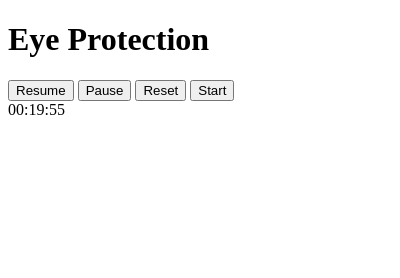
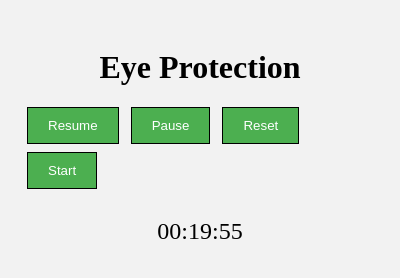
Before and after one commit to Nandika-A/EyeProtection, a browser extension: page popup.html in a window 400 px wide. Drawn offline with Linux system fonts and the light colour scheme.

Commit message:
added css

```diff
--- /dev/null
+++ b/popup.css
@@ -0,0 +1,24 @@
+body {
+    padding: 20px;
+    background-color: #f2f2f2;
+}
+
+h1 {
+    text-align: center;
+}
+
+button {
+    padding: 10px 20px;
+    background-color: #4CAF50;
+    color: white;
+    border: none;
+    cursor: pointer;
+    margin-right: 10px;
+    margin-bottom: 10px; /* Add margin-bottom for spacing between buttons */
+    outline: 1px solid black; /* Add outline to buttons */
+}
+#timer {
+    text-align: center;
+    font-size: 24px;
+    margin-top: 20px;
+}
--- a/popup.html
+++ b/popup.html
@@ -3,6 +3,7 @@
 <head>
     <meta charset="UTF-8">
     <title>Eye Protection</title>
+    <link rel="stylesheet" href="popup.css">
 
 </head>
 <body>
```
